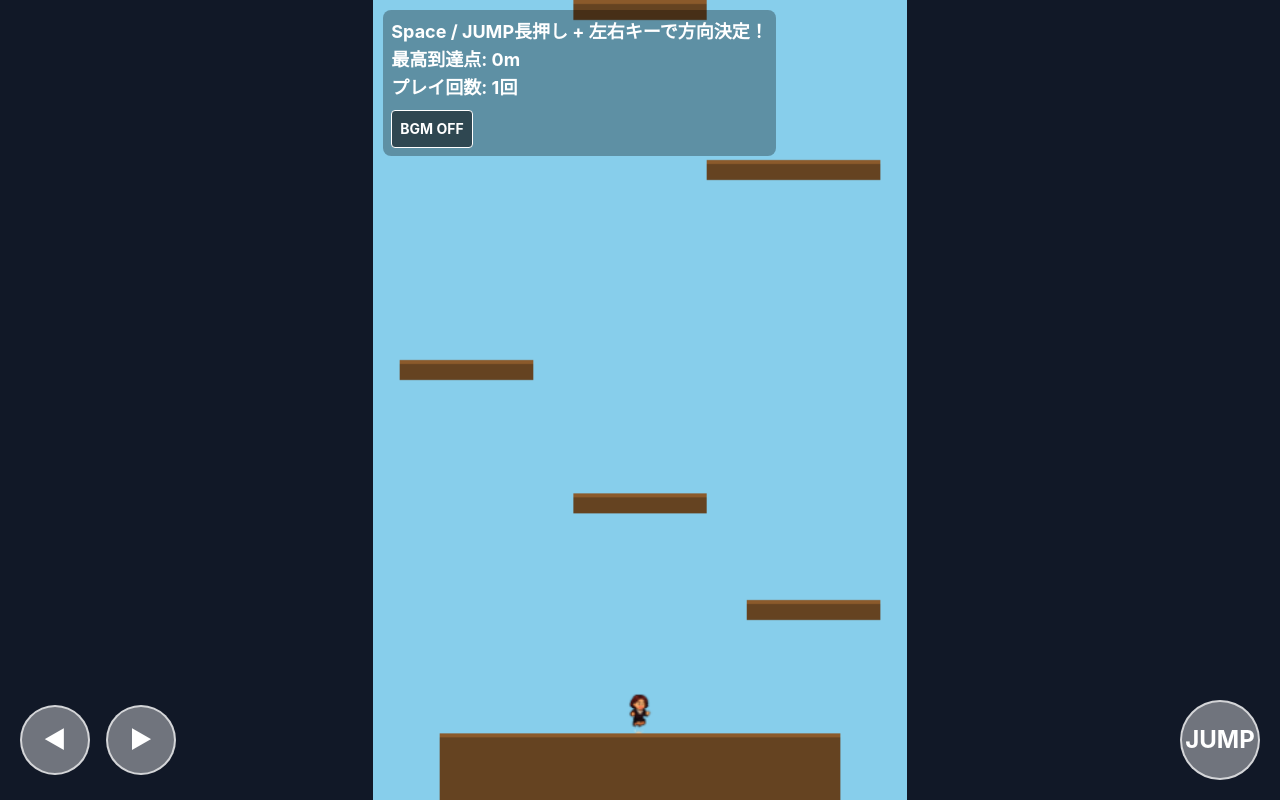
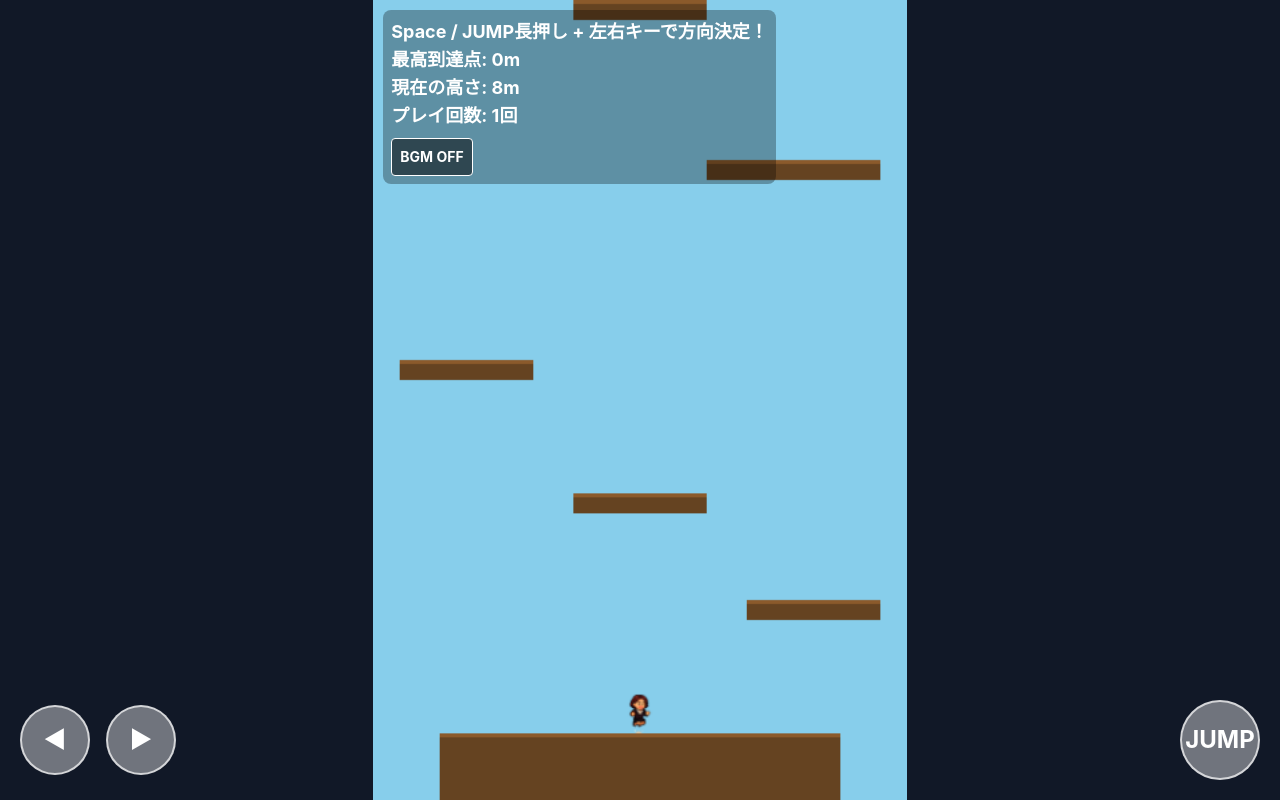
Before and after one commit to para0416/jumpingmidori, a plain HTML site: page index.html in a window 1280 px wide. Drawn offline with nearby package versions, Linux system fonts and the light colour scheme.

Commit message:
Add files via upload

```diff
--- a/index.html
+++ b/index.html
@@ -95,9 +95,9 @@
         <div id="info-display" class="absolute top-4 left-4 text-white text-lg font-bold p-2 bg-black bg-opacity-30 rounded-lg">
             <p>Space / JUMP長押し + 左右キーで方向決定！</p>
             <p>最高到達点: <span id="max-height-display">0</span>m</p>
-            <!-- ★ プレイ回数表示を追加 -->
+            <!-- ★ 現在の高さ表示を追加 -->
+            <p>現在の高さ: <span id="current-height-display">0</span>m</p>
             <p>プレイ回数: <span id="play-count-display">0</span>回</p>
-            <!-- ★ BGMボタンを追加 -->
             <button id="mute-btn">BGM ON/OFF</button>
         </div>
     </div>
@@ -121,7 +121,8 @@
 
         const infoDisplay = document.getElementById('info-display');
         const maxHeightDisplay = document.getElementById('max-height-display');
-        // ★ プレイ回数表示用の要素を取得
+        // ★ 現在の高さ表示用の要素を取得
+        const currentHeightDisplay = document.getElementById('current-height-display');
         const playCountDisplay = document.getElementById('play-count-display');
 
         // ★ BGM関連
@@ -290,7 +291,15 @@
                     showFallMessage();
                 }
 
-                // 7. 最高到達点の更新
+                // 7. 高さの更新
+
+                // ★ 現在の高さを計算して表示
+                const currentHeightInMeters = Math.max(0, Math.floor((worldHeight - this.y) / pixelsPerMeter));
+                if (currentHeightDisplay) {
+                    currentHeightDisplay.textContent = currentHeightInMeters;
+                }
+
+                // ★ 最高到達点の更新
                 if (this.y < maxHeightReached) {
                     maxHeightReached = this.y;
                     // スコア表示を更新 (スタート地点(worldHeight)からの差分)
@@ -500,7 +509,8 @@
 
             platforms.push(new Platform(130, y_zone2 - 150, 40, 15)); // 14. 狭い足場
             platforms.push(new Platform(300, y_zone2 - 300, 40, 15)); // 15. 狭い足場
-            platforms.push(new Platform(100, y_zone2 - 480, 40, 15)); // 16. (①) 狭い足場
+             // ★★★ 修正: 足場①の幅を 40 -> 80 に拡張
+            platforms.push(new Platform(100, y_zone2 - 480, 80, 15)); // 16. (①) ★幅を拡張
 
             // 壁1 (隙間: X 150-200)
             platforms.push(new Platform(0, y_zone2 - 650, 150, 80));   // 17a. 左壁
@@ -555,6 +565,12 @@
             // スタート地点 (Y座標はworldHeight)
             const startPlatform = platforms[0]; // 最初の足場
             player = new Player(GAME_WIDTH / 2, startPlatform.y - 50);
+
+            // ★ リセット時の高さを計算して表示
+            const startHeightInMeters = Math.max(0, Math.floor((worldHeight - player.y) / pixelsPerMeter));
+            if (currentHeightDisplay) {
+                currentHeightDisplay.textContent = startHeightInMeters;
+            }
 
             cameraY = worldHeight - GAME_HEIGHT; // カメラをスタート地点に合わせる
 
@@ -683,6 +699,8 @@
                 }
             }
 
+            // ★ playerが未定義の場合はupdateをスキップ
+            if (!player) return;
             player.update();
 
             // カメラ追従 (プレイヤーが画面の上1/3より上に進んだら)
```
